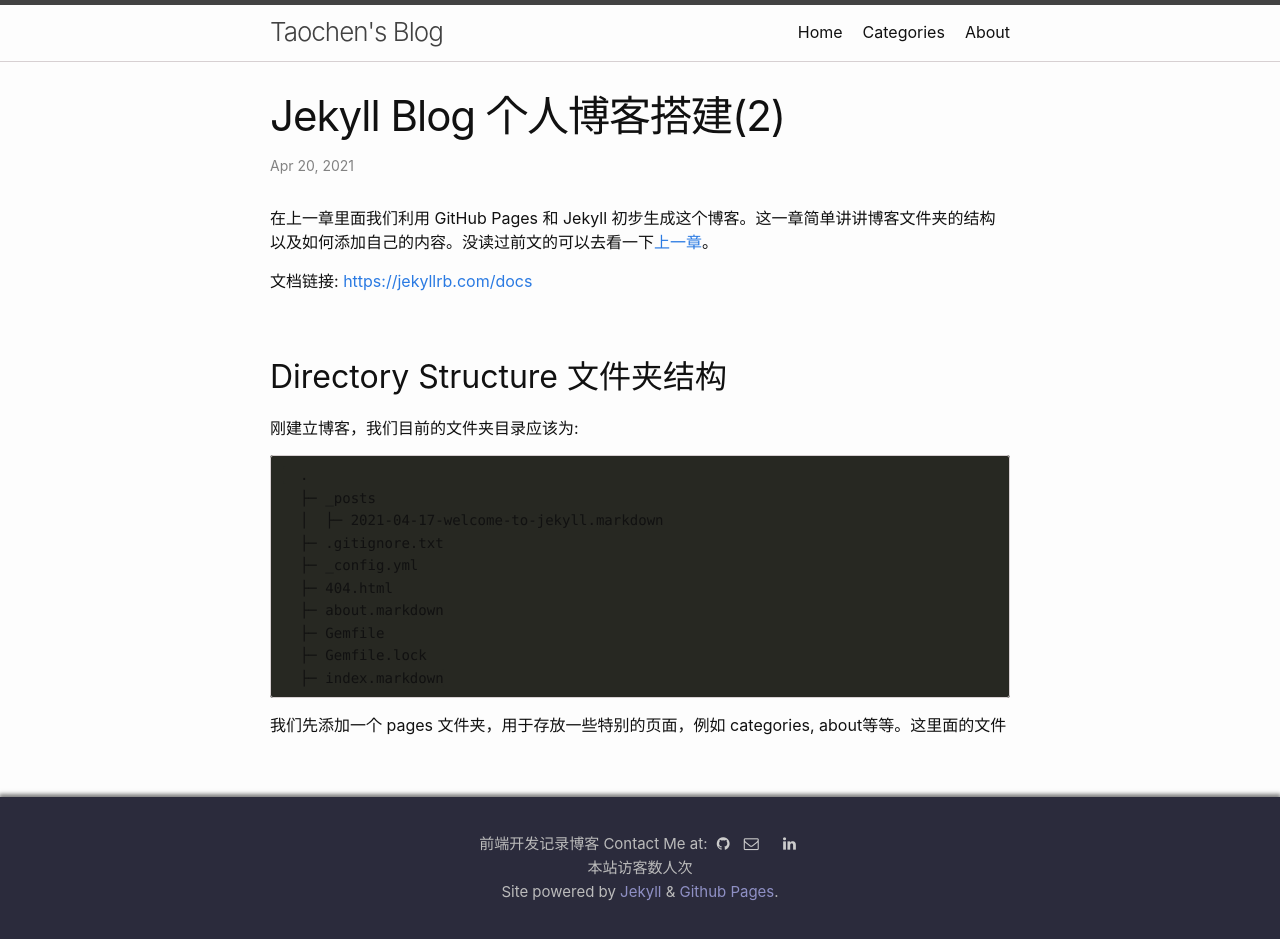
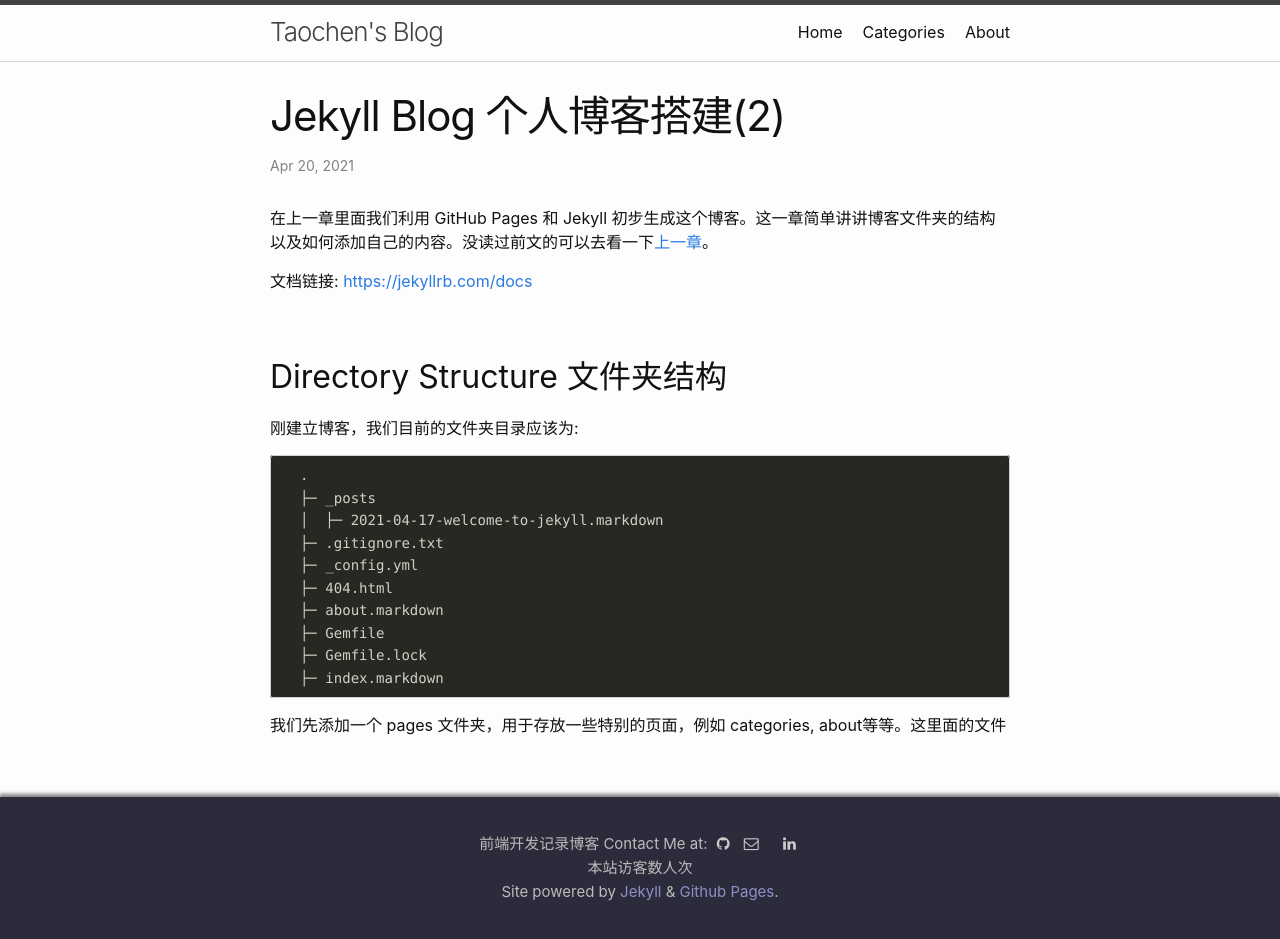
Before and after one commit to ThomasMental/ThomasMental.github.io, a Jekyll site: the page built from _posts/2021-04-20-Jekyll-2.markdown, in a window 1280 px wide. Built offline with Jekyll 4.4.1, drawn with Linux system fonts in a browser that asks for light colours; comment, search, counter and statistics services are not loaded; a style sheet for code colours, icons or effects is not loaded.

Commit message:
Update _base.scss

```diff
--- a/_sass/minima/_base.scss
+++ b/_sass/minima/_base.scss
@@ -176,7 +176,7 @@ pre {
   overflow-x: auto;
 
   > code {
-    color: code-text-color;
+    color: $code-text-color;
     border: 0;
     padding-right: 0;
     padding-left: 0;
```
